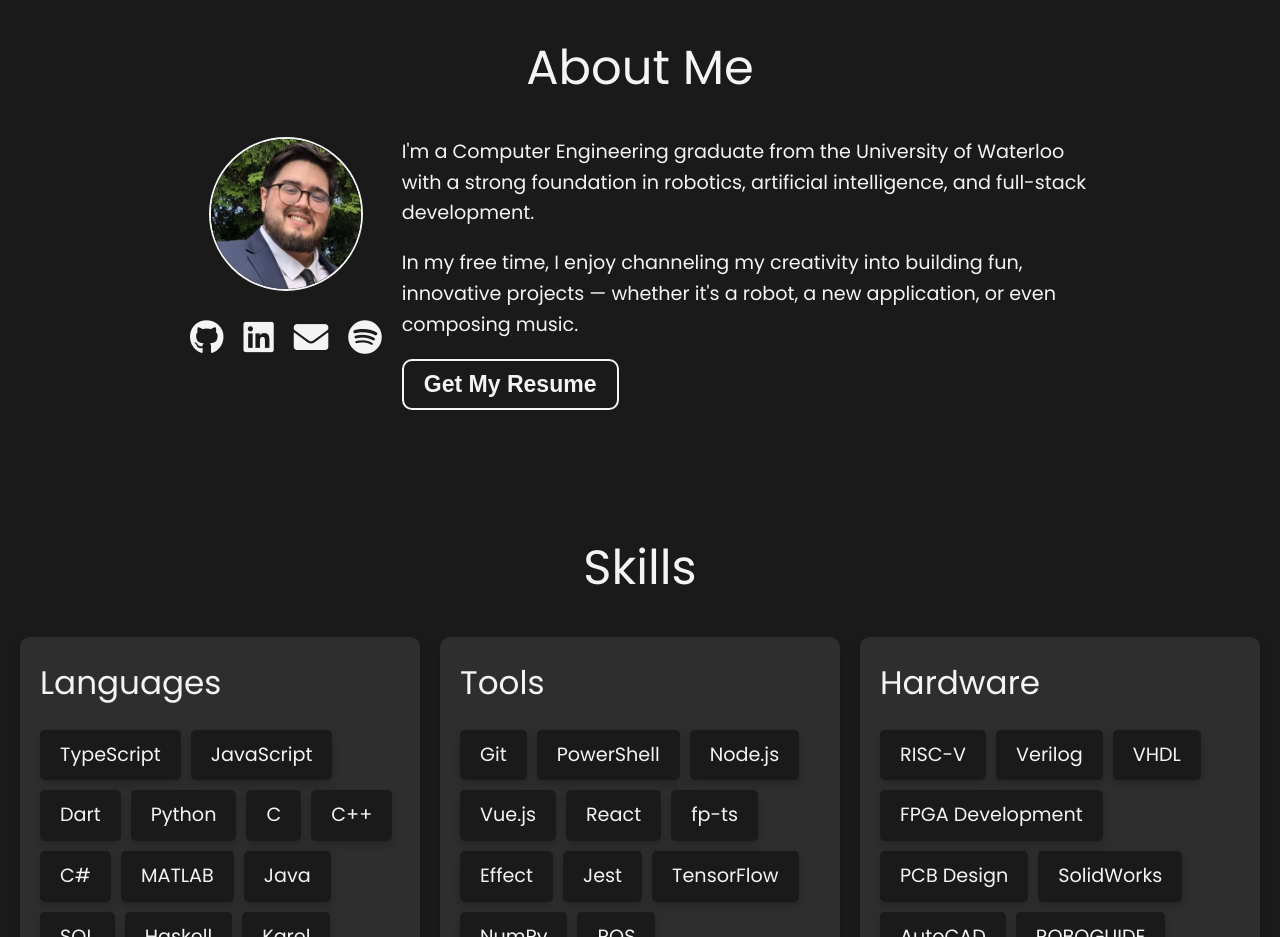
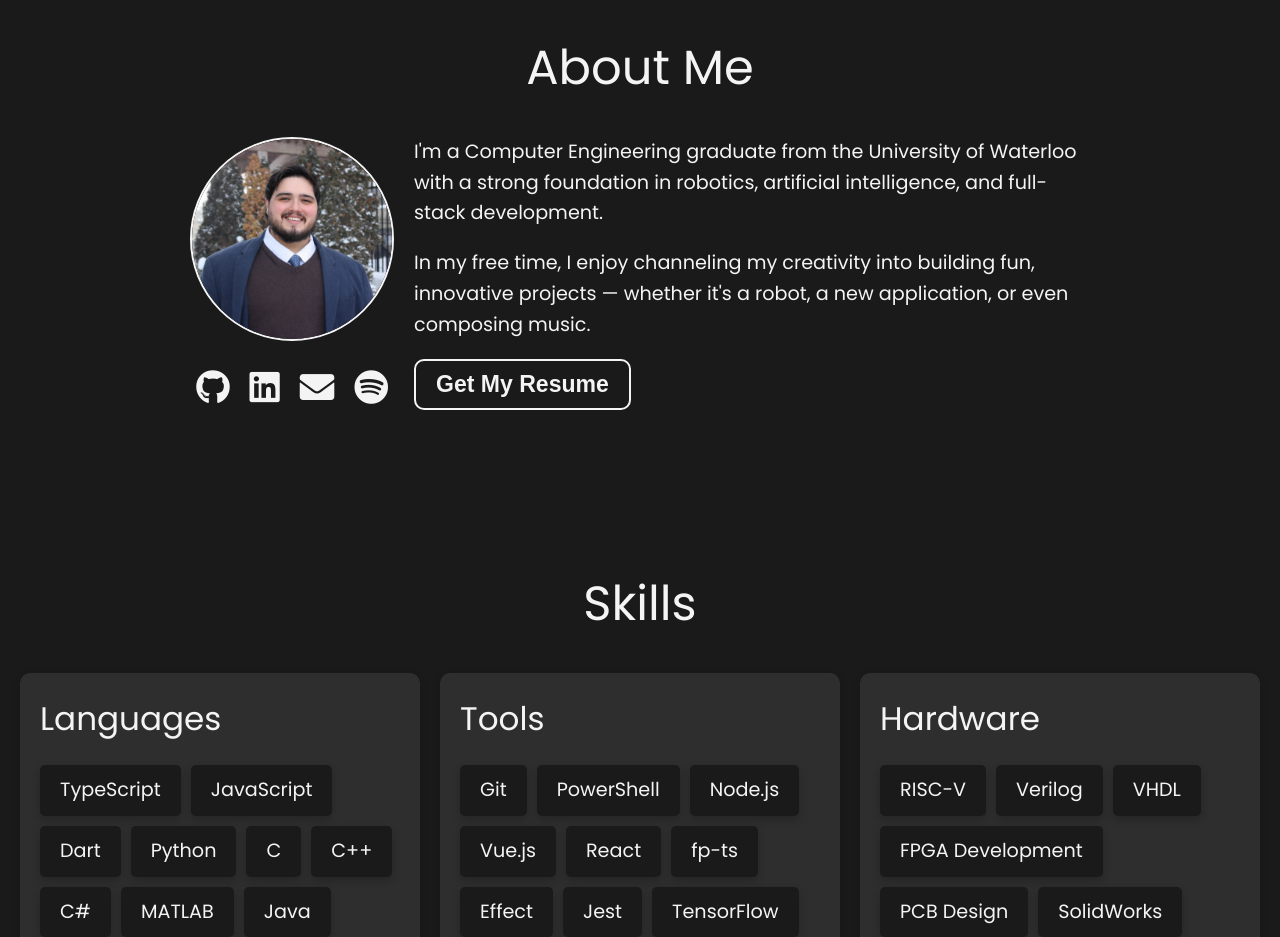
Before and after one commit to connorssweet/connorssweet.github.io, a React (Create React App) app: page / in a window 1280 px wide. Shown: the part 940-1877 px from the top of the page. Built offline with nearby package versions, Linux system fonts and the light colour scheme.

Commit message:
updated about picture

```diff
--- a/public/index.html
+++ b/public/index.html
@@ -6,7 +6,7 @@
     <meta property="og:title" content="Connor Sweet's Portfolio" />
     <meta property="og:description" content="Connor Sweet's Portfolio" />
     <meta property="og:site_name" content="Connor Sweet's Portfolio" />
-    <meta property="og:image" content="https://connorsweet.ca/images/sweet_about.jpg" />
+    <meta property="og:image" content="https://connorsweet.ca/images/sweet_about.png" />
     <meta property="og:url" content="https://connorsweet.ca" />
     <meta property="og:type" content="website" />
     <title>Connor Sweet</title>
--- a/src/components/AboutMeSection.tsx
+++ b/src/components/AboutMeSection.tsx
@@ -13,7 +13,7 @@ const AboutMeSection: React.FC = () => {
     <Section id="about-me" className="about-me" title="About Me">
       <div className="about-me-content">
         <div className="profile-picture">
-          <img src="/images/sweet_about.jpg" alt="Me" />
+          <img src="/images/sweet_about.png" alt="Me" />
           <SocialIcons />
         </div>
         <div>
--- a/src/styles/AboutMeSection.css
+++ b/src/styles/AboutMeSection.css
@@ -15,7 +15,7 @@
 
 
 .profile-picture img {
-  width: 150px;
+  width: 200px;
   aspect-ratio: 1 / 1;
   border-radius: 50%;
   border: var(--standard-border);
```
Also changed, not shown: public/images/sweet_about.jpg (deleted), public/images/sweet_about.png (added).
